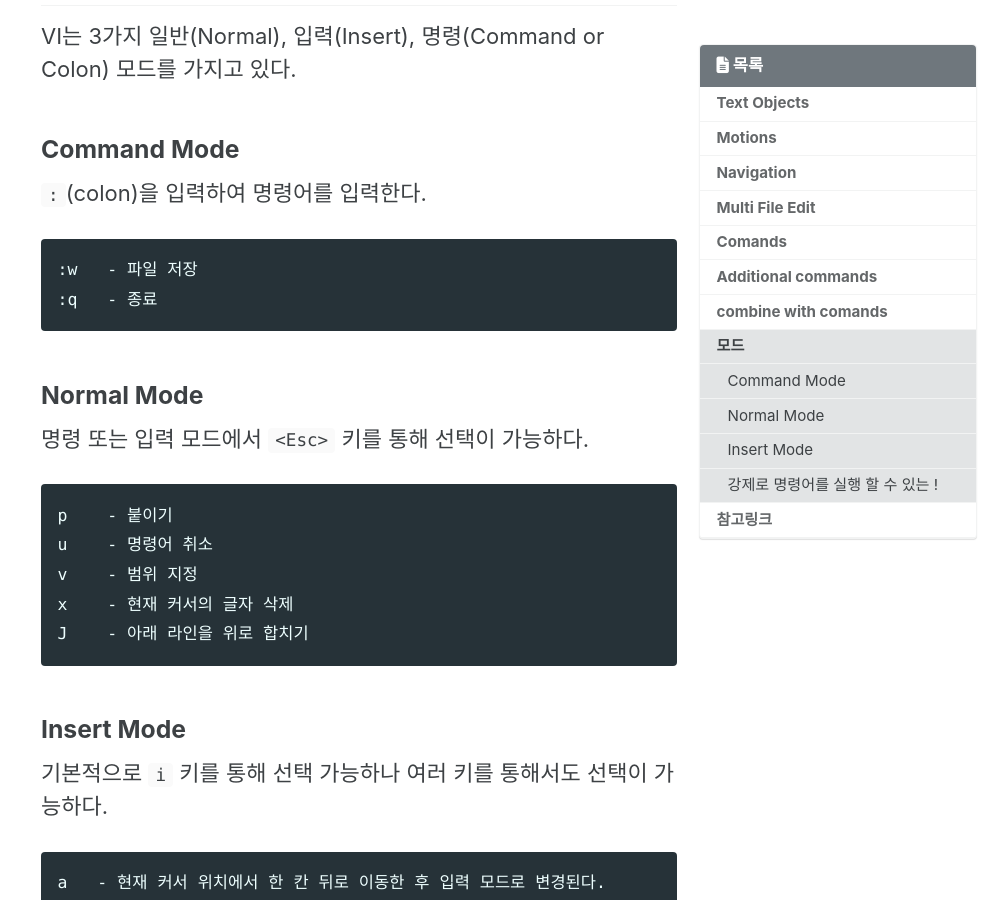
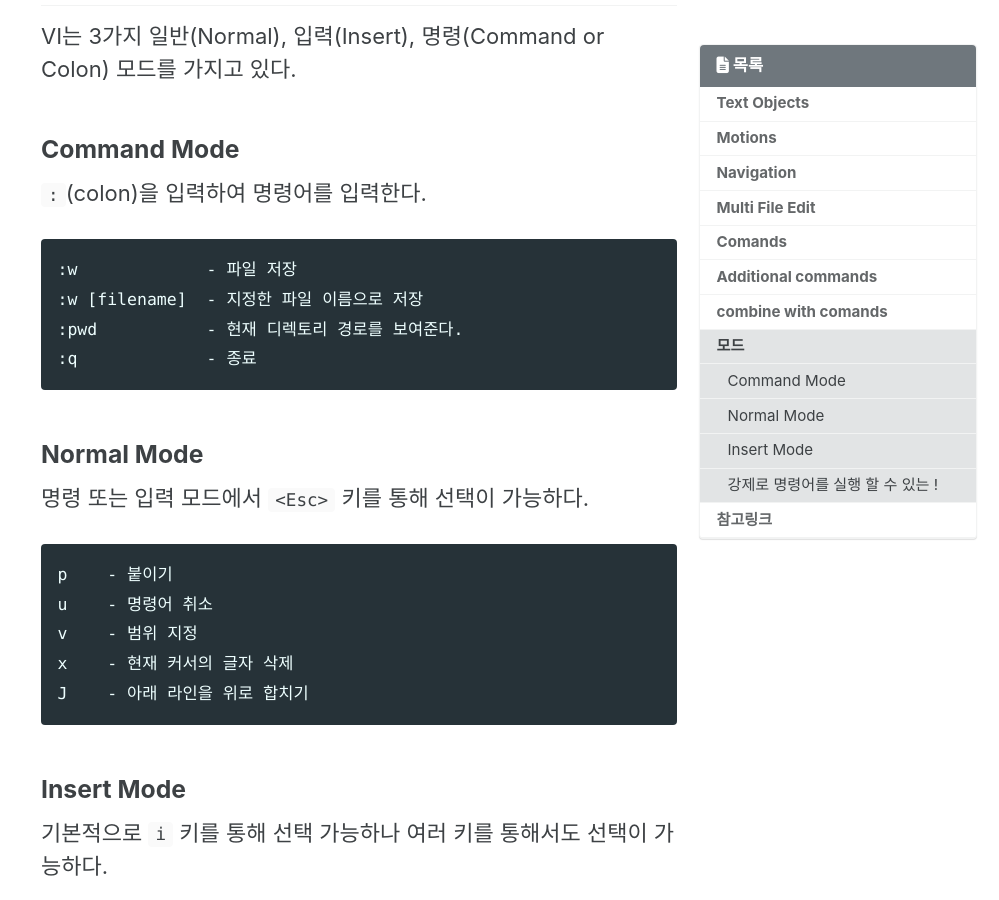
Before and after one commit to geeksaga/geeksaga.github, a Jekyll site: the page built from _posts/tools/2020-03-11-neovim.md, in a window 1280 px wide and 900 px high, scrolled down 3049 px. Shown: the whole window, without its empty margins (281-1280 px from the left). Built offline with Jekyll 4.4.1, drawn with Linux system fonts in a browser that asks for light colours; cached includes are drawn as plain includes; nearby versions of some CDN libraries; comment, search, counter and statistics services are not loaded.

Commit message:
Update neovim Command Mode

```diff
--- a/_posts/tools/2020-03-11-neovim.md
+++ b/_posts/tools/2020-03-11-neovim.md
@@ -102,8 +102,10 @@ VI는 3가지 일반(Normal), 입력(Insert), 명령(Command or Colon) 모드를
 ### Command Mode
 `:`(colon)을 입력하여 명령어를 입력한다.
 
-    :w   - 파일 저장
-    :q   - 종료
+    :w             - 파일 저장
+    :w [filename]  - 지정한 파일 이름으로 저장
+	:pwd           - 현재 디렉토리 경로를 보여준다.
+    :q             - 종료
 
 
 ### Normal Mode
```
